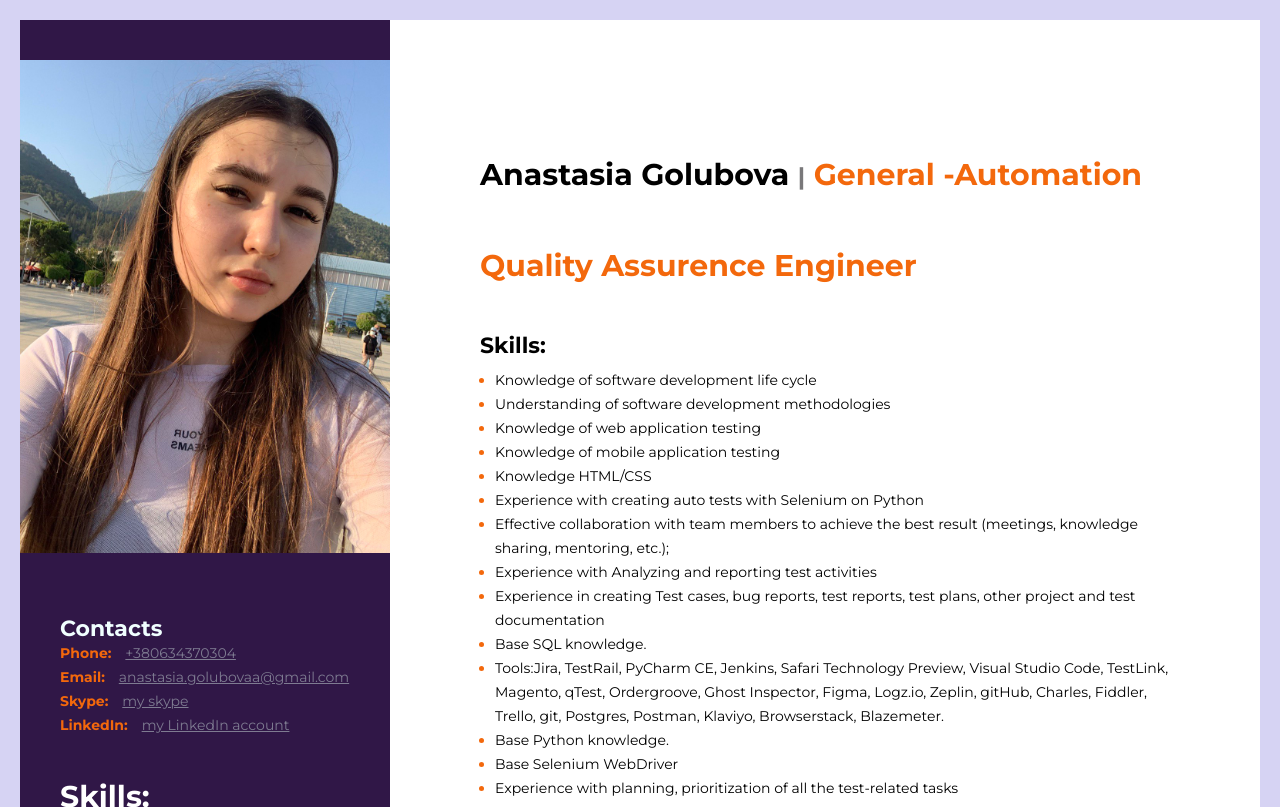
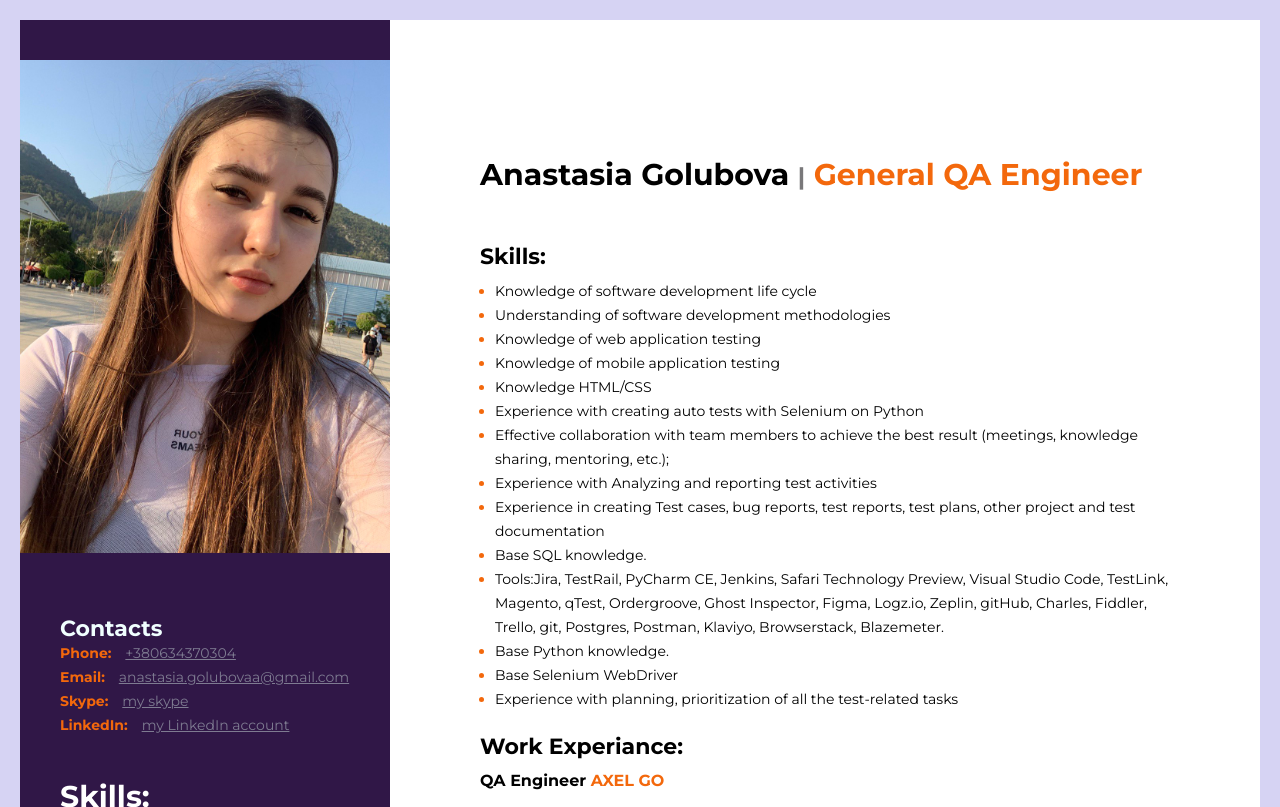
Before and after one commit to AnastasiaGolubova/_resume, a plain HTML site: page index.html in a window 1280 px wide. Shown: the top 807 px of the page. Drawn offline with Linux system fonts and the light colour scheme.

Commit message:
title "General QA Engineer"

```diff
--- a/index.html
+++ b/index.html
@@ -108,7 +108,7 @@
             <div>
 
               <h1 class="name">Anastasia Golubova <span class="big_slash">|</span>
-                <span class="professional"> General -Automation Quality Assurence Engineer</span> </h1>
+                <span class="professional"> General QA Engineer</span> </h1>
 
             </div>
 
@@ -192,7 +192,6 @@
                           <li class="skills_title"> <span class="work_text">Communication with PM and development teams</span></li>
                           <li class="skills_title"> <span class="work_text">Planning, prioritization of all the test-related tasks</span></li>
                           <li class="skills_title"> <span class="work_text">Supporting tests under Ghost Inspector</span></li>
-                          <li class="skills_title"> <span class="work_text"></span></li>
                           <li class="skills_title"> <span class="work_text">Estimation tasks </span></li>
                           <li class="skills_title"> <span class="work_text">Requirements and specification analysis</span></li>
                           <li class="skills_title"> <span class="work_text">Effective collaboration with team members to achieve the best result</span></li>
```
